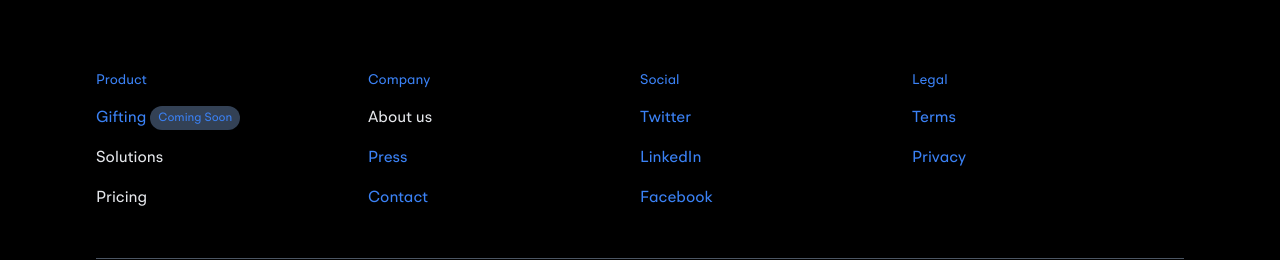
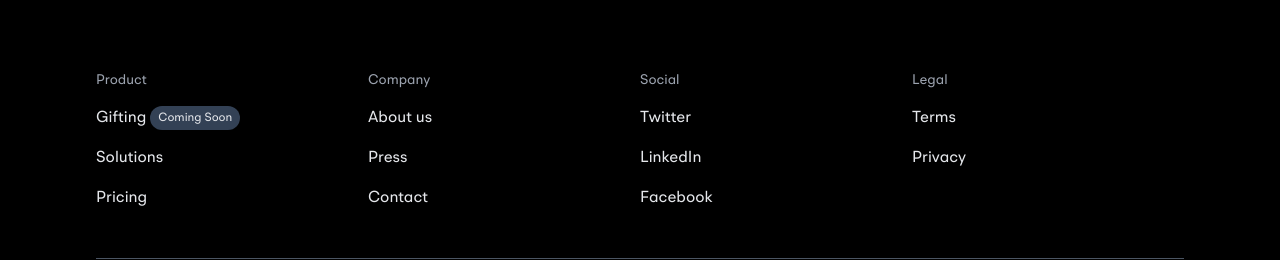
Before and after one commit to CyberGeni/prackage, a React (Vite) app: page / in a window 1280 px wide. Shown: the part 3385-3645 px from the top of the page. Built offline with nearby package versions, Linux system fonts and the light colour scheme.

Commit message:
fix: all footer links were active because they all had / destination

```diff
--- a/src/components/Footer.jsx
+++ b/src/components/Footer.jsx
@@ -11,27 +11,27 @@ function Footer() {
         </motion.section>
         <motion.section className="border-y border-gray-600 grid grid-cols-2 sm:grid-cols-4 gap-x-10 sm:gap-x-0 gap-y-4 py-12">
             <motion.div className="space-y-4 flex flex-col ">
-                <NavLink to="/" className="nav text-gray-400 mt-7  text-sm">Product</NavLink>
-                <NavLink to="/" className="nav text-gray-200 flex flex-wrap">Gifting <span className="bg-slate-700 text-xs sm:text-[9px] lg:text-xs rounded-full px-2 py-1 ml-1">Coming Soon</span></NavLink>
+                <NavLink to="/" className="text-gray-400 mt-7  text-sm">Product</NavLink>
+                <NavLink to="/gifting" className="nav text-gray-200 flex flex-wrap">Gifting <span className="bg-slate-700 text-xs sm:text-[9px] lg:text-xs rounded-full px-2 py-1 ml-1">Coming Soon</span></NavLink>
                 <NavLink to="/humark" className="nav text-gray-200">Solutions</NavLink>
                 <NavLink to="/pricing" className="nav text-gray-200">Pricing</NavLink>
             </motion.div>
             <motion.div className="space-y-4 flex flex-col ">
-                <NavLink to="/" className="nav text-gray-400 mt-7 text-sm">Company</NavLink>
+                <span className="nav text-gray-400 mt-7 text-sm">Company</span>
                 <NavLink to="/about" className="nav text-gray-200">About us</NavLink>
-                <NavLink to="/" className="nav text-gray-200">Press</NavLink>
-                <NavLink to="/" className="nav text-gray-200">Contact</NavLink>
+                <NavLink to="/press" className="nav text-gray-200">Press</NavLink>
+                <NavLink to="/contact" className="nav text-gray-200">Contact</NavLink>
             </motion.div>
             <motion.div className="nav space-y-4 flex flex-col ">
-                <NavLink to="/" className="nav text-gray-400 mt-7 text-sm">Social</NavLink>
-                <NavLink to="/" className="nav text-gray-200">Twitter</NavLink>
-                <NavLink to="/" className="nav text-gray-200">LinkedIn</NavLink>
-                <NavLink to="/" className="nav text-gray-200">Facebook</NavLink>
+                <span className="nav text-gray-400 mt-7 text-sm">Social</span>
+                <NavLink to="/twitter" className="nav text-gray-200">Twitter</NavLink>
+                <NavLink to="/linkedin" className="nav text-gray-200">LinkedIn</NavLink>
+                <NavLink to="/facebook" className="nav text-gray-200">Facebook</NavLink>
             </motion.div>
             <motion.div className="nav space-y-4 flex flex-col ">
-                <NavLink to="/" className="nav text-gray-400 mt-7 text-sm">Legal</NavLink>
-                <NavLink to="/" className="nav text-gray-200">Terms</NavLink>
-                <NavLink to="/" className="nav text-gray-200">Privacy</NavLink>
+                <span className="nav text-gray-400 mt-7 text-sm">Legal</span>
+                <NavLink to="/terms" className="nav text-gray-200">Terms</NavLink>
+                <NavLink to="/privacy" className="nav text-gray-200">Privacy</NavLink>
             </motion.div>
         </motion.section>
         <motion.section className="nav md:flex md:justify-between md:items-center mt-6 md:mt-8">
```
